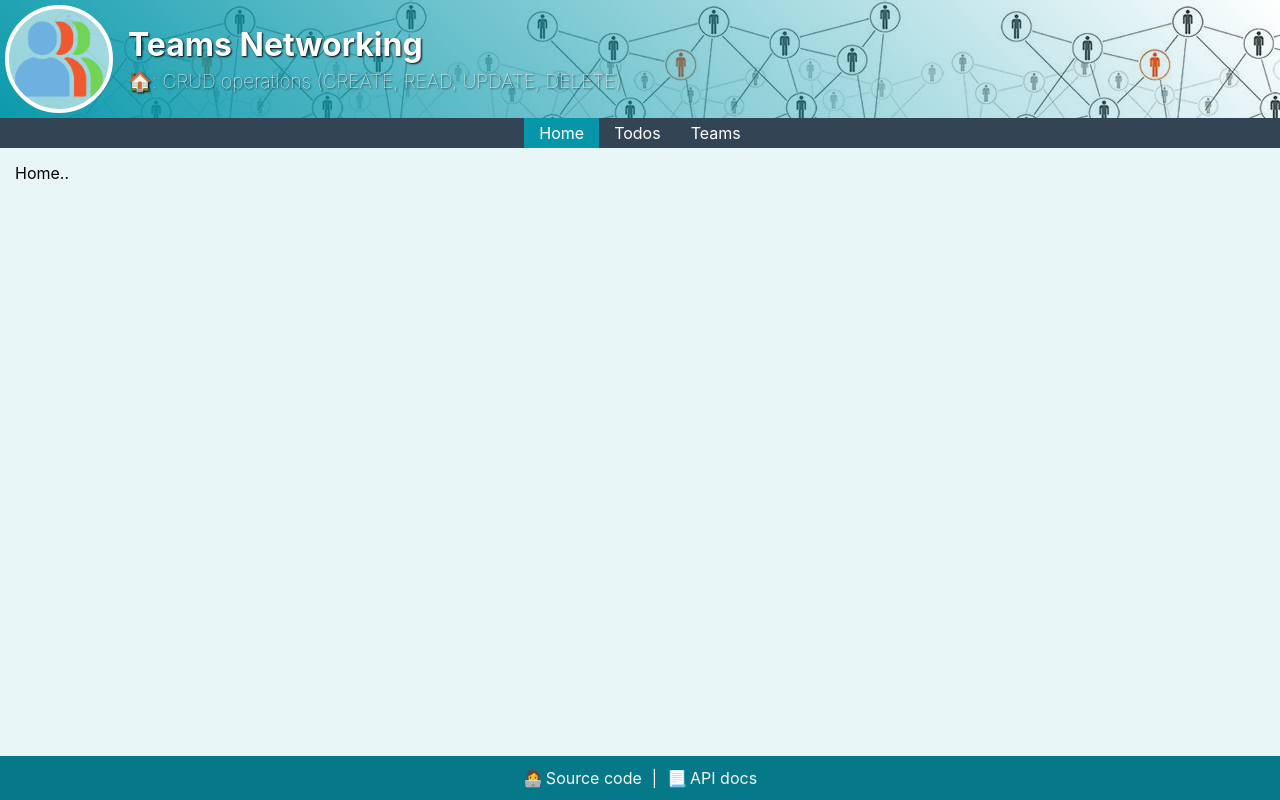
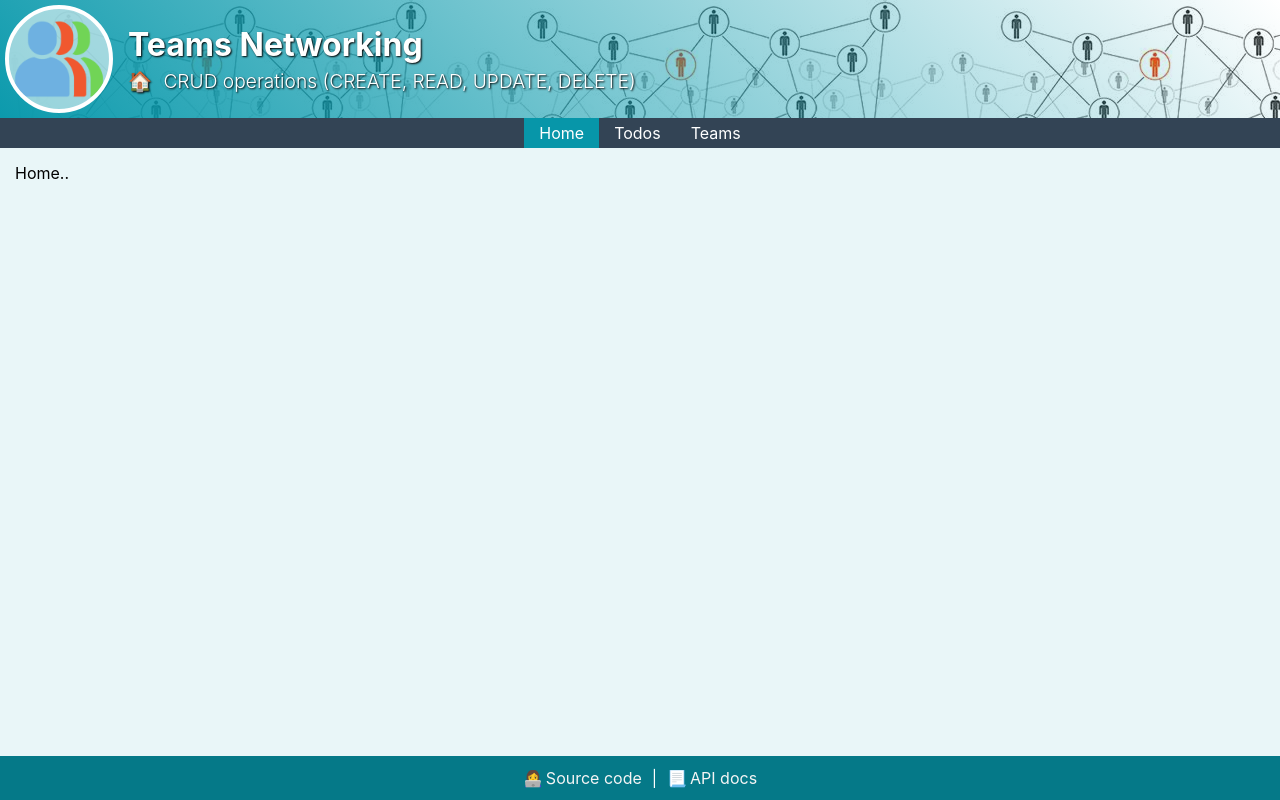
Before and after one commit to dtv71/teams-networking-react, a React (Create React App) app: page / in a window 1280 px wide. Built offline with nearby package versions, Linux system fonts and the light colour scheme.

Commit message:
use icon for active page

```diff
--- a/src/header/index.tsx
+++ b/src/header/index.tsx
@@ -20,7 +20,7 @@ export default function AppHeader(props: Props & Actions) {
         <div id="header-info">
           <h1>Teams Networking</h1>
           <h2 id="job-title">
-            {props.activePage === "home" ? "🏠" : ""}: CRUD operations (CREATE, READ, UPDATE, DELETE)
+            <span className="app-icon">{getIcon(props.activePage)}</span> CRUD operations (CREATE, READ, UPDATE, DELETE)
           </h2>
         </div>
       </div>
@@ -28,3 +28,12 @@ export default function AppHeader(props: Props & Actions) {
     </header>
   );
 }
+
+const icons: { [key in Page]: string } = {
+  home: "🏠",
+  todos: "📋",
+  teams: "👨‍👨‍👦"
+};
+function getIcon(page) {
+  return icons[page];
+}
--- a/src/header/style.css
+++ b/src/header/style.css
@@ -27,4 +27,9 @@ header h1 {
   margin: 5px 0;
   font-weight: 100;
   font-size: 1.2em;
+  font-weight: 300;
 }
+.app-icon {
+  display: inline-block;
+  min-width: 30px;
+}
```
Also changed, not shown: 2 other files (tests, documents, lock files or other folders).
